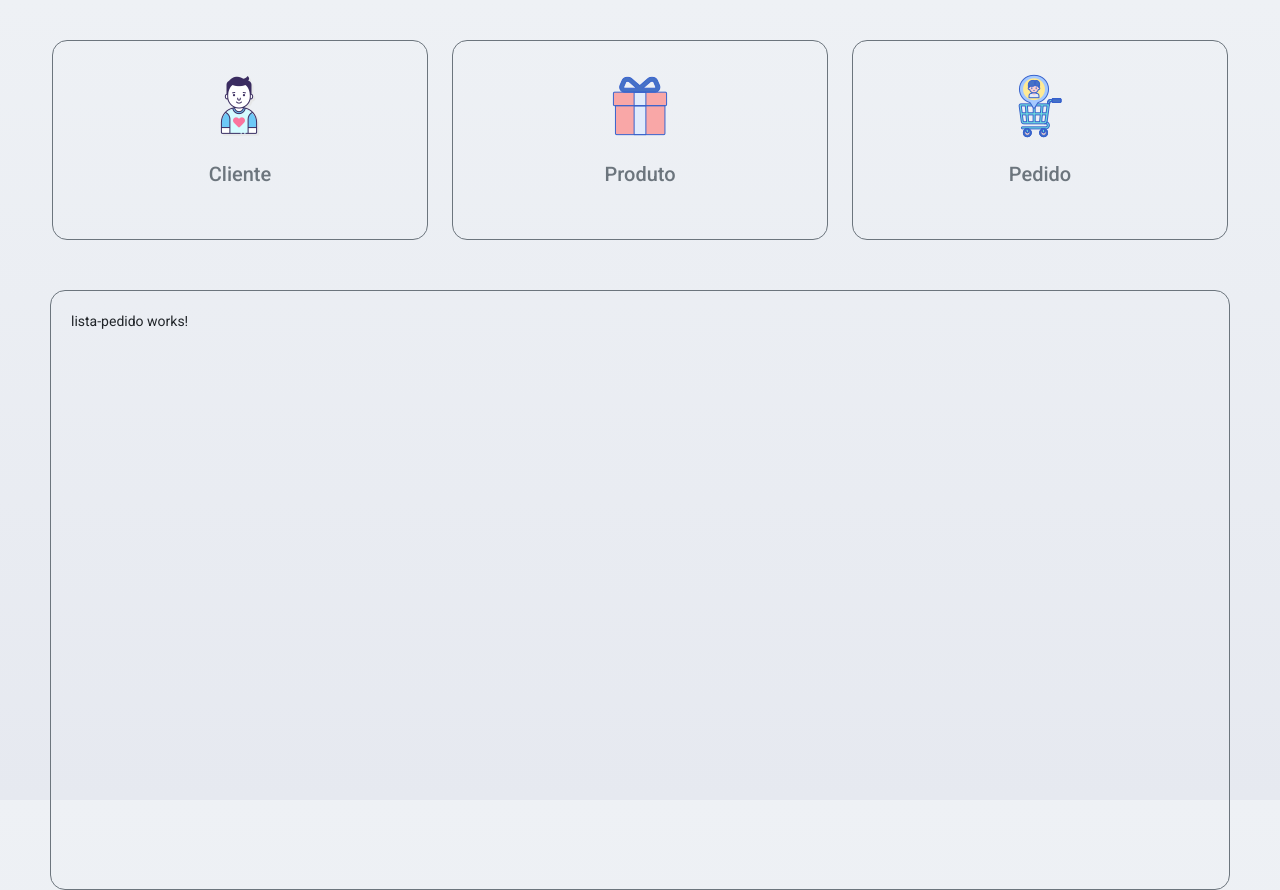
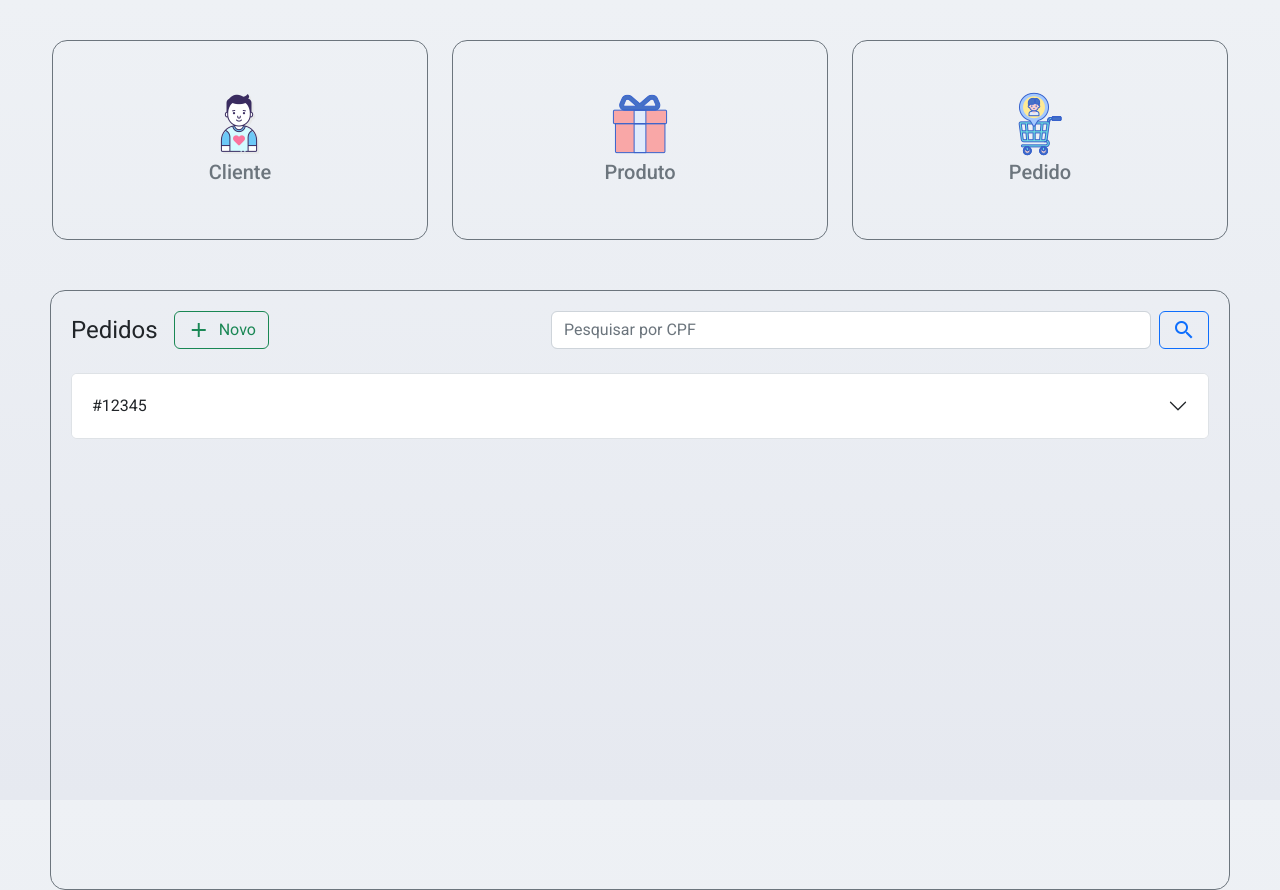
Before and after one commit to jvp116/front-controla-pedido, an Angular app: page /lista-pedido in a window 1280 px wide. Built offline with nearby package versions, Linux system fonts and the light colour scheme.

Commit message:
ajustes layout nos componentes

```diff
--- a/src/app/app.component.html
+++ b/src/app/app.component.html
@@ -12,7 +12,7 @@
     </button>
   </div>
   <div class="col-4">
-    <button id="pedido" class="btn btn-outline-secondary">
+    <button id="pedido" class="btn btn-outline-secondary" routerLink="lista-pedido">
       <img src="../../assets/pedido.png" class="img-fluid">
       <h2>Pedido</h2>
     </button>
--- a/src/app/cliente/lista-cliente/lista-cliente.component.html
+++ b/src/app/cliente/lista-cliente/lista-cliente.component.html
@@ -1,4 +1,6 @@
-<div class="buttons mb-5">
+<div class="flex mb-4">
+  <h1>Clientes</h1>
+  <div class="buttons">
     <button type="button" class="btn btn-outline-secondary">
       <mat-icon class="me-2">add</mat-icon>Novo
     </button>
@@ -8,6 +10,7 @@
     <button type="button" class="btn btn-outline-secondary ms-3">
       <mat-icon class="me-2">delete</mat-icon>Excluir
     </button>
+  </div>
 </div>
 <table class="table">
   <thead>
--- a/src/app/cliente/lista-cliente/lista-cliente.component.scss
+++ b/src/app/cliente/lista-cliente/lista-cliente.component.scss
@@ -1,6 +1,14 @@
+.flex {
+  display: flex;
+  flex-wrap: nowrap;
+  justify-content: space-between;
+  align-items: center;
+}
+
 .buttons {
   display: flex;
-  justify-content: flex-end;
+  align-items: center;
+  flex-direction: row;
   flex-wrap: nowrap;
 }
 
@@ -8,3 +16,7 @@ button {
   display: flex;
   width: 100px;
 }
+
+h1 {
+  margin: 0;
+}
--- a/src/app/pedido/lista-pedido/lista-pedido.component.html
+++ b/src/app/pedido/lista-pedido/lista-pedido.component.html
@@ -1 +1,44 @@
-<p>lista-pedido works!</p>
+<div class="flex mb-4">
+  <div class="buttons">
+    <h1 class="me-3">Pedidos</h1>
+    <button type="button" class="btn btn-outline-success">
+      <mat-icon class="me-2">add</mat-icon>Novo
+    </button>
+  </div>
+  <div class="buttons">
+    <input class="form-control me-2 pesquisa" type="search" placeholder="Pesquisar por CPF">
+    <button class="btn btn-outline-primary" type="submit">
+      <mat-icon>search</mat-icon>
+    </button>
+  </div>
+</div>
+<div class="accordion" id="pedidos">
+  <div class="accordion-item">
+    <h2 class="accordion-header">
+      <button class="accordion-button collapsed" type="button" data-bs-toggle="collapse" data-bs-target="#detalhePedido"
+        aria-expanded="true" aria-controls="detalhePedido">
+        #12345
+      </button>
+    </h2>
+    <div id="detalhePedido" class="accordion-collapse collapse" data-bs-parent="#pedidos">
+      <div class="accordion-body">
+        <table class="table">
+          <thead>
+            <tr>
+              <th scope="col">Item ID</th>
+              <th scope="col">Produto</th>
+              <th scope="col">Quantidade</th>
+            </tr>
+          </thead>
+          <tbody>
+            <tr>
+              <th scope="row">123</th>
+              <td>Caneta Azul</td>
+              <td>55</td>
+            </tr>
+          </tbody>
+        </table>
+      </div>
+    </div>
+  </div>
+</div>
--- a/src/app/pedido/lista-pedido/lista-pedido.component.scss
+++ b/src/app/pedido/lista-pedido/lista-pedido.component.scss
@@ -0,0 +1,26 @@
+.flex {
+  display: flex;
+  flex-wrap: nowrap;
+  justify-content: space-between;
+  align-items: center;
+}
+
+.buttons {
+  display: flex;
+  align-items: center;
+  flex-direction: row;
+  flex-wrap: nowrap;
+}
+
+button {
+  display: flex;
+}
+
+.pesquisa {
+  width: 600px;
+}
+
+h1,
+h2 {
+  margin: 0;
+}
--- a/src/app/pedido/lista-pedido/lista-pedido.component.ts
+++ b/src/app/pedido/lista-pedido/lista-pedido.component.ts
@@ -3,13 +3,10 @@ import { Component, OnInit } from '@angular/core';
 @Component({
   selector: 'app-lista-pedido',
   templateUrl: './lista-pedido.component.html',
-  styleUrls: ['./lista-pedido.component.scss']
+  styleUrls: ['./lista-pedido.component.scss'],
 })
 export class ListaPedidoComponent implements OnInit {
+  constructor() {}
 
-  constructor() { }
-
-  ngOnInit(): void {
-  }
-
+  ngOnInit(): void {}
 }
--- a/src/app/produto/lista-produto/lista-produto.component.html
+++ b/src/app/produto/lista-produto/lista-produto.component.html
@@ -1,4 +1,6 @@
-<div class="buttons mb-5">
+<div class="flex mb-4">
+  <h1>Produtos</h1>
+  <div class="buttons">
     <button type="button" class="btn btn-outline-secondary">
       <mat-icon class="me-2">add</mat-icon>Novo
     </button>
@@ -8,6 +10,7 @@
     <button type="button" class="btn btn-outline-secondary ms-3">
       <mat-icon class="me-2">delete</mat-icon>Excluir
     </button>
+  </div>
 </div>
 <table class="table">
   <thead>
--- a/src/app/produto/lista-produto/lista-produto.component.scss
+++ b/src/app/produto/lista-produto/lista-produto.component.scss
@@ -1,6 +1,14 @@
+.flex {
+  display: flex;
+  flex-wrap: nowrap;
+  justify-content: space-between;
+  align-items: center;
+}
+
 .buttons {
   display: flex;
-  justify-content: flex-end;
+  align-items: center;
+  flex-direction: row;
   flex-wrap: nowrap;
 }
 
@@ -8,3 +16,7 @@ button {
   display: flex;
   width: 100px;
 }
+
+h1 {
+  margin: 0;
+}
--- a/src/styles.scss
+++ b/src/styles.scss
@@ -26,6 +26,7 @@ body {
   }
 
   h2 {
+    margin: 0 !important;
     margin-top: 20px;
   }
 }
```
Also changed, not shown: 1 other file (tests, documents, lock files or other folders). Lines whose indentation alone changed are shown as unchanged.
